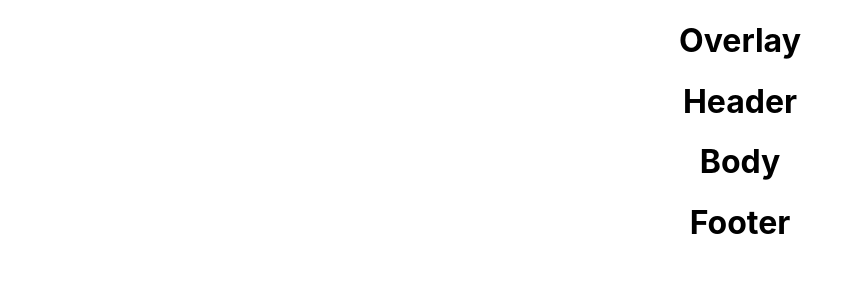
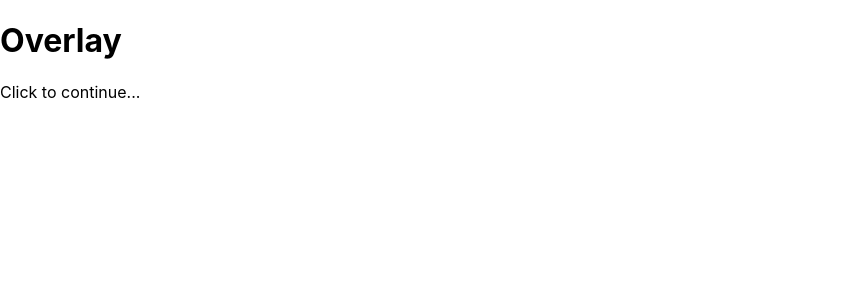
Before and after one commit to MatthieuDeroir/PORTFOLIO_CNM, a React (Create React App) app: page / in a window 1280 px wide. Shown: the top 300 px of the page, without its empty margins (0-862 px from the left). Built offline with nearby package versions, Linux system fonts and the light colour scheme.

Commit message:
overlay logic

```diff
--- a/src/App.js
+++ b/src/App.js
@@ -1,18 +1,32 @@
-import logo from './logo.svg';
-import './App.css';
-import React from 'react';
+import React, { useState, useEffect } from 'react';
 import Overlay from './Components/Overlay/Overlay';
 import Header from './Components/Header/Header';
 import Body from './Components/Body/Body';
 import Footer from './Components/Footer/Footer';
 
 function App() {
+    const [isContentVisible, setContentVisible] = useState(false);
+
+    useEffect(() => {
+        const handleClick = () => {
+            setContentVisible(true);
+        }
+        window.addEventListener('click', handleClick);
+
+        // Cleanup function to remove the event listener
+        return () => window.removeEventListener('click', handleClick);
+    }, []);
+
     return (
         <div className="App">
-            <Overlay/>
-            <Header/>
-            <Body/>
-            <Footer/>
+            { !isContentVisible && <Overlay /> }
+            { isContentVisible && (
+                <>
+                    <Header />
+                    <Body />
+                    <Footer />
+                </>
+            )}
         </div>
     );
 }
--- a/src/Components/Body/Body.js
+++ b/src/Components/Body/Body.js
@@ -1,7 +1,15 @@
 import React from "react";
+import Videos from "./Videos/Videos";
+import Menu from "./Menu/Menu";
+import Gallery from "./Gallery/Gallery";
 
 export default function Body() {
     return (
-        <h1>Body</h1>
+        <div>
+            <h1>Body</h1>
+            <Videos />
+            <Menu />
+            <Gallery />
+        </div>
     );
 }
--- a/src/Components/Body/Gallery/Gallery.js
+++ b/src/Components/Body/Gallery/Gallery.js
@@ -0,0 +1,7 @@
+import react from "react";
+
+export default function Gallery() {
+    return (
+        <h2>Gallery</h2>
+    );
+}
--- a/src/Components/Body/Menu/Menu.js
+++ b/src/Components/Body/Menu/Menu.js
@@ -0,0 +1,7 @@
+import react from "react";
+
+export default function Menu() {
+    return (
+        <h2>Menu</h2>
+    );
+}
--- a/src/Components/Body/Videos/Videos.js
+++ b/src/Components/Body/Videos/Videos.js
@@ -0,0 +1,7 @@
+import react from "react";
+
+export default function Videos() {
+    return (
+        <h2>Videos</h2>
+    );
+}
--- a/src/Components/Footer/CV/CV.js
+++ b/src/Components/Footer/CV/CV.js
@@ -0,0 +1,7 @@
+import react from 'react';
+
+export default function CV() {
+    return(
+        <h2>CV</h2>
+    )
+}
--- /dev/null
+++ b/src/Components/Footer/Contact/Contact.js
@@ -0,0 +1,7 @@
+import react from "react";
+
+export default function Contact() {
+    return (
+        <h2>Contact</h2>
+    );
+}
--- a/src/Components/Footer/Footer.js
+++ b/src/Components/Footer/Footer.js
@@ -1,7 +1,13 @@
 import React from "react";
+import CV from "./CV/CV";
+import Contact from "./Contact/Contact";
 
 export default function Footer() {
     return (
-        <h1>Footer</h1>
+        <div>
+            <h1>Footer</h1>
+            <CV />
+            <Contact />
+        </div>
     );
 }
--- a/src/Components/Header/Header.js
+++ b/src/Components/Header/Header.js
@@ -1,7 +1,11 @@
 import React from "react";
+import Title from "./Title/Title";
 
 export default function Header() {
     return (
-        <h1>Header</h1>
+        <div>
+            <h1>Header</h1>
+            <Title />
+        </div>
     );
 }
--- a/src/Components/Header/Title/Title.js
+++ b/src/Components/Header/Title/Title.js
@@ -0,0 +1,7 @@
+import react from "react";
+
+export default function Title() {
+    return (
+        <h2>Title</h2>
+    );
+}
--- a/src/Components/Overlay/Overlay.js
+++ b/src/Components/Overlay/Overlay.js
@@ -2,6 +2,10 @@ import React from "react";
 
 export default function Overlay() {
   return (
-      <h1>Overlay</h1>
+      <div>
+        <h1>Overlay</h1>
+        <p>Click to continue...</p>
+      </div>
+
   );
 }
```
Also changed, not shown: src/Components/Footer/Contacts/Contacts.js (deleted).
